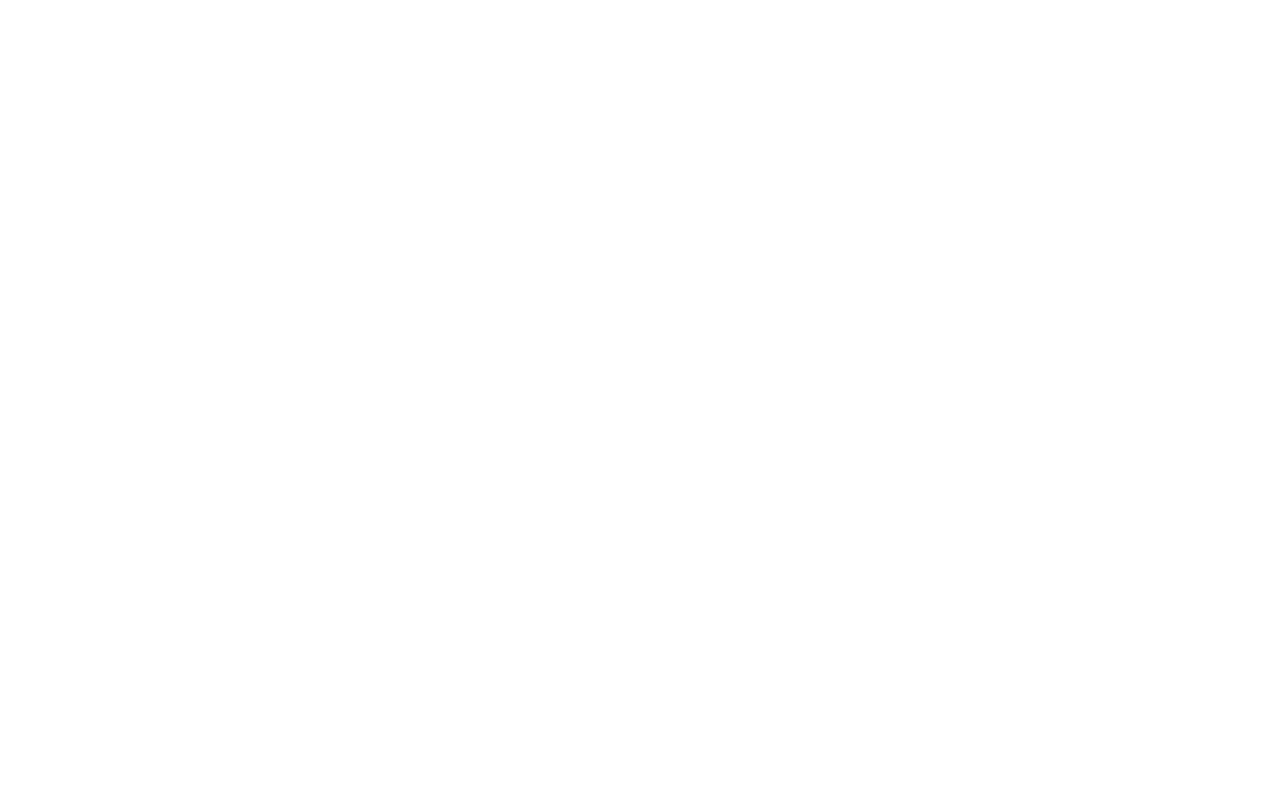
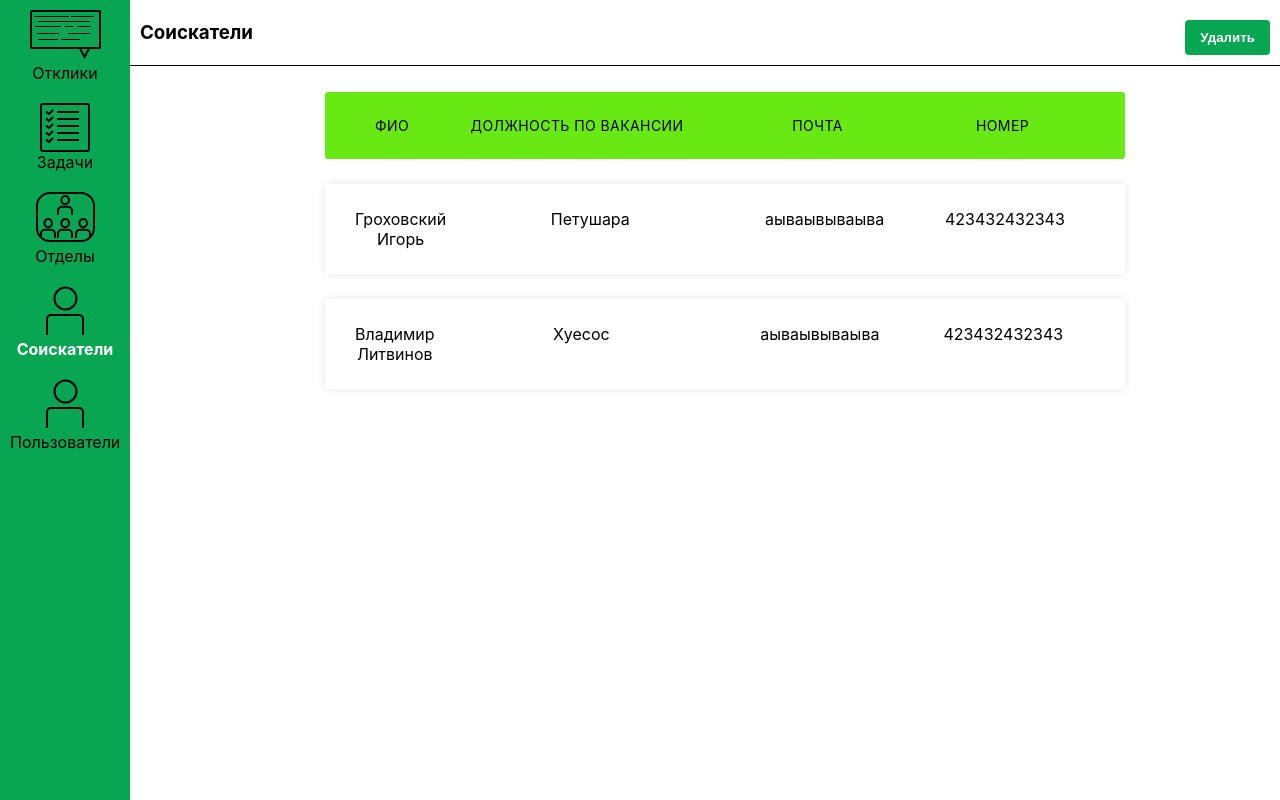
Before and after one commit to hakatomVSsilke/hakatonSBER_2023, a React (Create React App) app: page /applicants in a window 1280 px wide. Before the commit this address had no page. Built offline with nearby package versions, Linux system fonts and the light colour scheme.

Commit message:
Добавление новой страницы

```diff
--- a/src/App.tsx
+++ b/src/App.tsx
@@ -10,11 +10,15 @@ const FeedBackPipelinePageComponent = React.lazy(
 	() => import("./sections/feedback/feedbackPipeline.section")
 );
 const DepartmentsComponent = React.lazy(
-	() => import("./sections/departments/departments")
+	() => import("./sections/departments/departments.section")
 );
 
 const UsersComponent = React.lazy(
 	() => import("./sections/users/users.section")
+);
+
+const ApplicantsComponent = React.lazy(
+	() => import("./sections/applicants/applicants.section")
 );
 
 function App() {
@@ -39,6 +43,7 @@ function App() {
 
 				<Route path="departments" element={<DepartmentsComponent />} />
 
+				<Route path="applicants" element={<ApplicantsComponent />} />
 
 				<Route path="users" element={<UsersComponent />} />
 			</Route>
--- a/src/components/navSection/navSection.tsx
+++ b/src/components/navSection/navSection.tsx
@@ -25,7 +25,7 @@ const navSection: React.FunctionComponent = () => {
 
                     Отделы
                 </Link>
-                <Link to='' className = {pathName === '/human/pipeline_view' ? 'active' : ''}>
+                <Link to='applicants' className = {pathName === '/applicants' ? 'active' : ''}>
                     <IconComponent name = "human" />
 
                     Соискатели
--- /dev/null
+++ b/src/sections/applicants/applicants.section.tsx
@@ -0,0 +1,42 @@
+import React from 'react';
+import {TitleComponent} from "../../components/elements/title/title.component";
+import ButtonComponent from "../../components/elements/button/button.component";
+import "./applicantsStyle.css";
+
+
+const Applicants = () => {
+    return (
+        <div id="container">
+            <div id="header">
+                <TitleComponent text='Соискатели'/>
+
+                <ButtonComponent text='Удалить'/>
+            </div>
+
+            <ul className="responsive-table">
+                <li className="table-header">
+                    <div className="col col-1">ФИО</div>
+                    <div className="col col-2">Должность по вакансии</div>
+                    <div className="col col-3">Почта</div>
+                    <div className="col col-4">Номер</div>
+                </li>
+                <li className="table-row">
+                    <div className="col col-1" data-label="Job Id">Гроховский Игорь</div>
+                    <div className="col col-2" data-label="Customer Name">Петушара</div>
+                    <div className="col col-3" data-label="Amount">аываывываыва</div>
+                    <div className="col col-4" data-label="Payment Status">423432432343</div>
+                </li>
+
+                <li className="table-row">
+                    <div className="col col-1" data-label="Job Id">Владимир Литвинов</div>
+                    <div className="col col-2" data-label="Customer Name">Хуесос</div>
+                    <div className="col col-3" data-label="Amount">аываывываыва</div>
+                    <div className="col col-4" data-label="Payment Status">423432432343</div>
+                </li>
+            </ul>
+
+        </div>
+    );
+};
+
+export default Applicants;
--- /dev/null
+++ b/src/sections/applicants/applicantsStyle.css
@@ -0,0 +1,50 @@
+#header {
+    display: flex;
+    justify-content: space-between;
+    align-items: center;
+    padding: 10px;
+    border-bottom: 1px solid black;
+}
+
+.responsive-table {
+    width: 800px;
+    margin: 26px auto;
+}
+
+li {
+    border-radius: 3px;
+    padding: 25px 30px;
+    display: flex;
+    justify-content: space-between;
+    margin-bottom: 25px;
+}
+
+.table-header {
+    background-color: #69e913;
+    font-size: 14px;
+    text-transform: uppercase;
+    letter-spacing: 0.03em;
+    text-align: center;
+}
+
+.table-row {
+    background-color: #ffffff;
+    box-shadow: 0px 0px 9px 0px rgba(0, 0, 0, 0.1);
+    text-align: center;
+}
+
+.col-1 {
+    flex-basis: 10%;
+}
+
+.col-2 {
+    flex-basis: 40%;
+}
+
+.col-3 {
+    flex-basis: 25%;
+}
+
+.col-4 {
+    flex-basis: 25%;
+}
--- a/src/sections/users/users.section.tsx
+++ b/src/sections/users/users.section.tsx
@@ -1,10 +1,49 @@
 import React from 'react';
+import "./usersStyle.css"
 import {TitleComponent} from "../../components/elements/title/title.component";
+import ButtonComponent from "../../components/elements/button/button.component";
+
 
 const Users = () => {
+
     return (
-        <div>
-            <TitleComponent text = "Здесь находятся пользователи" level = {1}/>
+        <div className="container">
+            <div id = "header">
+                <TitleComponent text = 'Сотрудники'/>
+
+                <ButtonComponent text = 'Удалить' />
+            </div>
+
+            <div className="blockUsers">
+                <table className="tableInfo">
+                    <tr>
+                        <th>ФИО</th>
+                        <th>Должность</th>
+                        <th>Роль</th>
+                        <th>Почта</th>
+                        <th>Номер</th>
+                    </tr>
+
+                    <tr>
+                        <td>Игорь Гроховский Иванович</td>
+                        <td>Петушара</td>
+                        <td>ФронЕНД</td>
+                        <td>gdfgdf@mail.ru</td>
+                        <td>+794314324</td>
+                        <td><input type="checkbox"/></td>
+                    </tr>
+
+
+                    <tr>
+                        <td>Владимир Литвинов</td>
+                        <td>Хуксосина</td>
+                        <td>АдминСос</td>
+                        <td>gddf@mail.ru</td>
+                        <td>+794314324</td>
+                        <td><input type="checkbox"/></td>
+                    </tr>
+                </table>
+            </div>
         </div>
     );
 };
--- /dev/null
+++ b/src/sections/users/usersStyle.css
@@ -0,0 +1,30 @@
+#header {
+    display: flex;
+    justify-content: space-between;
+    align-items: center;
+    padding: 10px;
+    border-bottom: 1px solid black;
+}
+
+
+.blockUsers {
+    border: none;
+    margin: 10px;
+    display: flex;
+    justify-content: center;
+}
+
+.tableInfo{
+    margin-left: 10px;
+    border-spacing: 15px;
+}
+
+th {
+    padding: 0 10px;
+    text-align: center;
+}
+
+td {
+    padding: 0 10px;
+    text-align: center;
+}
```
Also changed, not shown: src/sections/departments/departments.section.tsx (renamed from src/sections/departments/departments.tsx).
